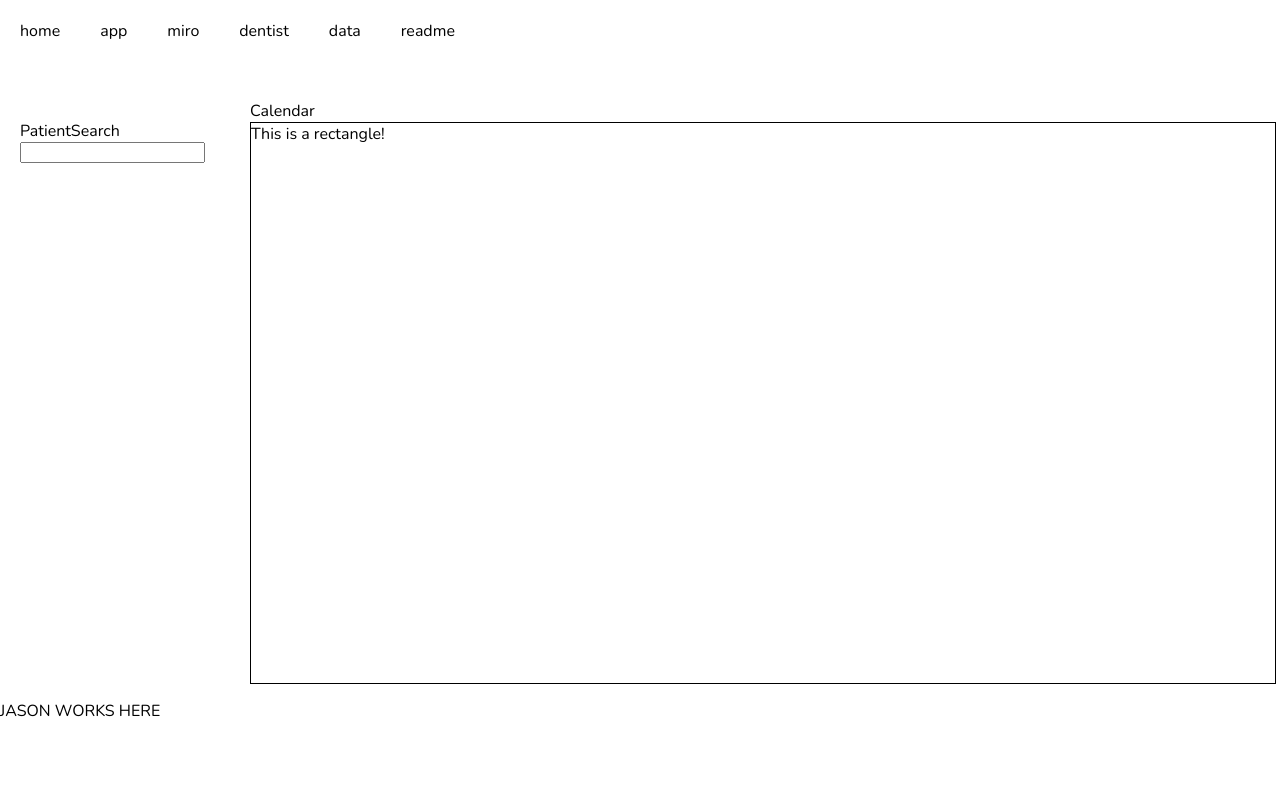
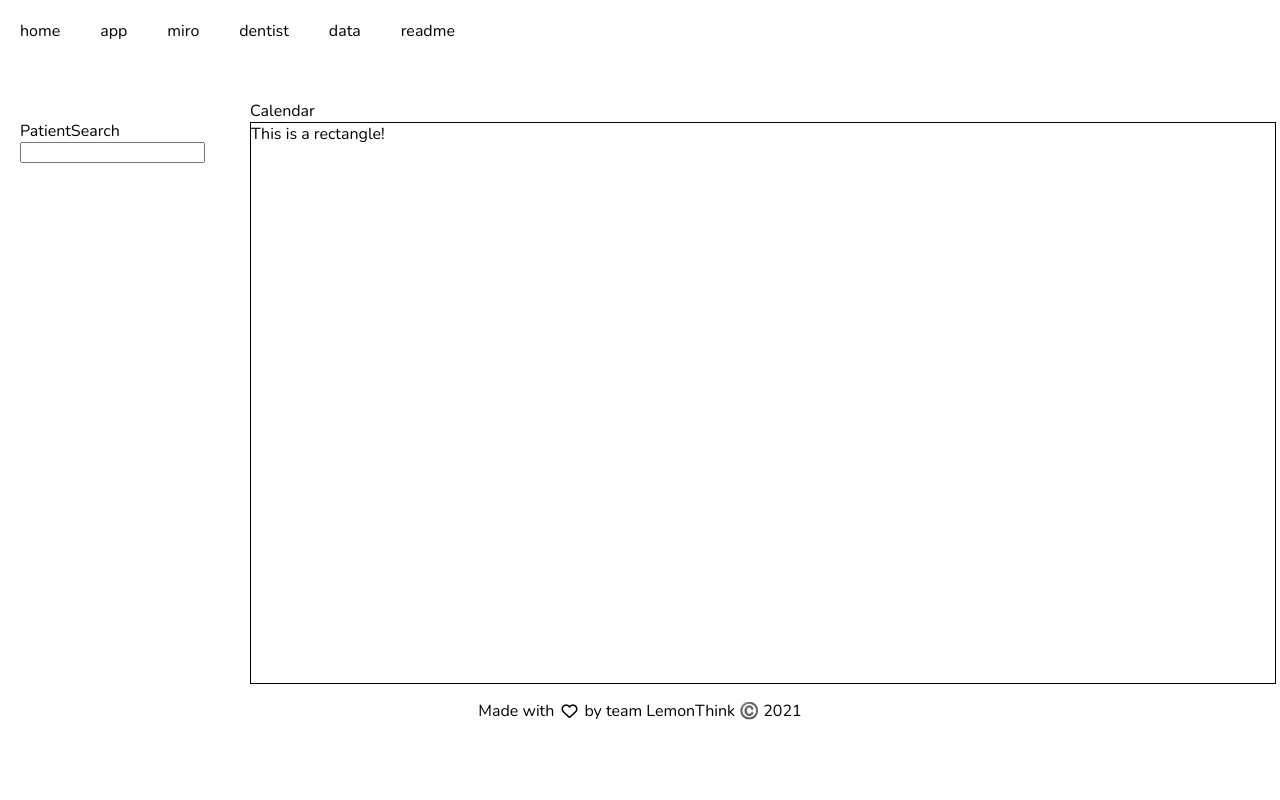
Before and after one commit to Lemonthink/dentistapp, a website: page assets/app/index.html in a window 1280 px wide. Drawn offline with nearby package versions, Linux system fonts and the light colour scheme.

Commit message:
added footer

```diff
--- a/assets/app/footer.html
+++ b/assets/app/footer.html
@@ -1 +1,15 @@
-JASON WORKS HERE
+<footer>
+    <span>Made with <i class="fa fa-heart-o" aria-hidden="true"></i> by team LemonThink ©️ 2021 </span>
+</footer>
+<style>
+    span{
+        /*margin-left: 40%;*/
+        margin: 0 auto;
+        display:flex;
+        align-items: center;
+        justify-content: center;
+    }
+    .fa-heart-o {
+        margin: auto 7px;
+    }
+</style>
--- a/assets/app/index.html
+++ b/assets/app/index.html
@@ -3,6 +3,7 @@
         <link rel="preconnect" href="https://fonts.googleapis.com">
         <link rel="preconnect" href="https://fonts.gstatic.com" crossorigin>
         <link href="https://fonts.googleapis.com/css2?family=Nunito:ital,wght@0,200;0,300;0,400;0,500;0,600;0,700;0,800;0,900;1,200;1,300;1,400;1,500;1,600;1,700;1,800;1,900&display=swap" rel="stylesheet">
+        <script src="https://use.fontawesome.com/3522af9e93.js"></script>
         <style>
             body {
                 display:grid;
```
Also changed, not shown: 1 other file.
